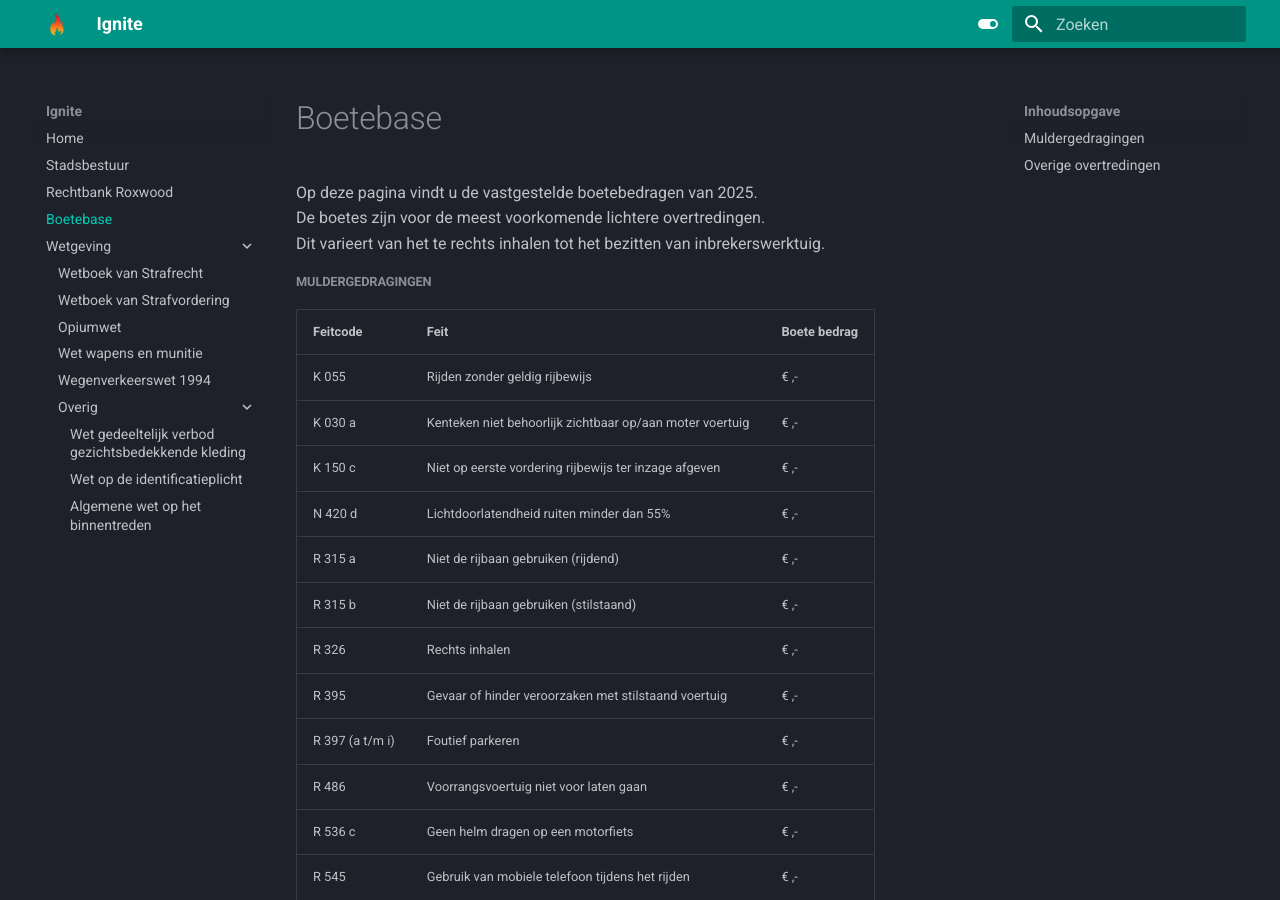
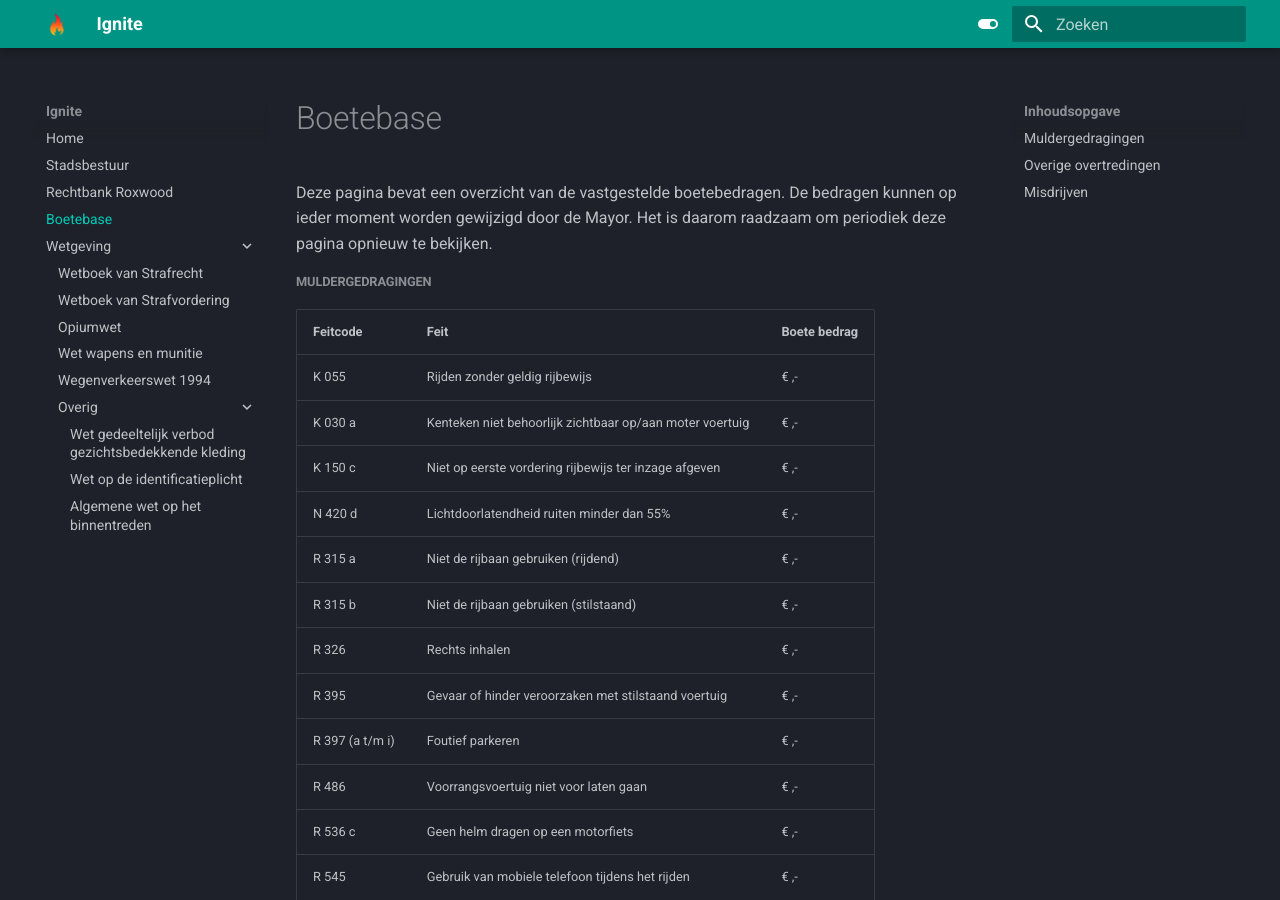
Before and after one commit to NLDenny/wetboek, an MkDocs documentation site: the page built from docs/overig/bb.md, in a window 1280 px wide and 900 px high. Built offline with MkDocs 1.6.1 and Material for MkDocs 9.7.7, drawn with Linux system fonts in a browser that asks for light colours; some of the changed text lies outside the part shown.

Commit message:
Update bb.md

```diff
--- a/docs/overig/bb.md
+++ b/docs/overig/bb.md
@@ -1,9 +1,8 @@
 # Boetebase
 
-Op deze pagina vindt u de vastgestelde boetebedragen van 2025. <br />
-De boetes zijn voor de meest voorkomende lichtere overtredingen. <br />
-Dit varieert van het te rechts inhalen tot het bezitten van inbrekerswerktuig.
-
+Deze pagina bevat een overzicht van de vastgestelde boetebedragen.
+De bedragen kunnen op ieder moment worden gewijzigd door de Mayor.
+Het is daarom raadzaam om periodiek deze pagina opnieuw te bekijken.
 
 #####Muldergedragingen
 |Feitcode|Feit|Boete bedrag|
@@ -42,3 +41,8 @@
 F 120 a| Klimmen en klauteren | € ,- |
 F 120 b| Overlast veroorzaken | € ,- |
 -| [Gezichtsbedekking dragen](/wetboek/overig/wgvgk/#artikel-1) | € ,- |
+
+#####Misdrijven
+|Artikel|Feit|Type|Sanctienorm
+|:---|:----|:---|:---|
+Art. 300 Sr | Mishandeling | Taakstraf | 10 uur - €225
```
